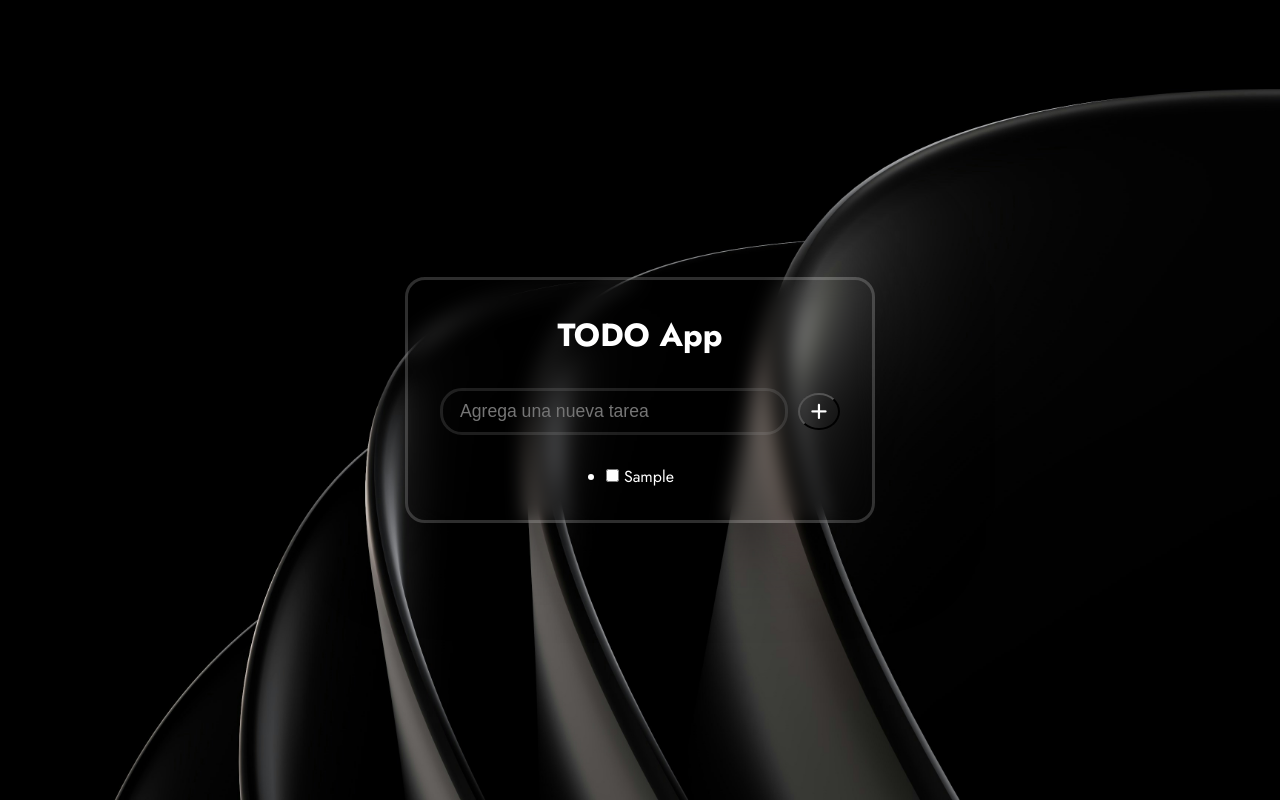
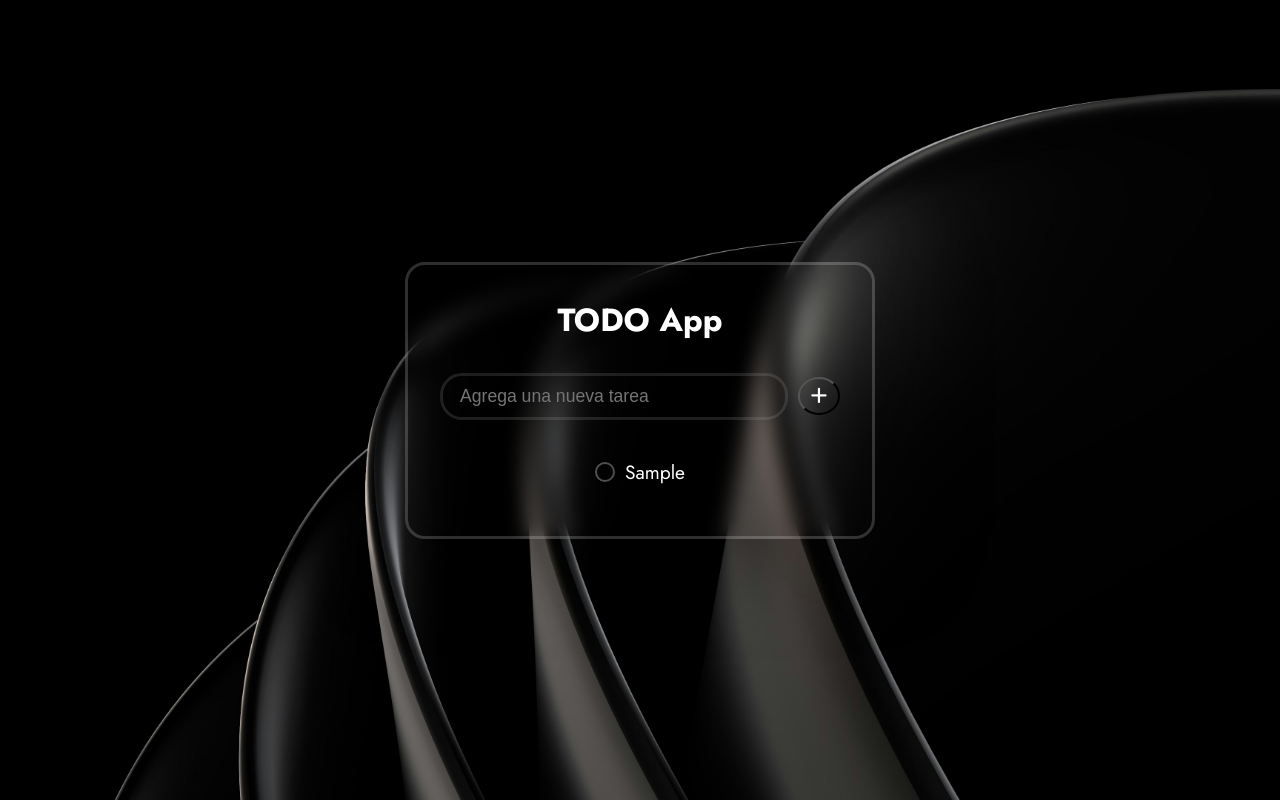
Before and after one commit to LA-Monty/incremento-git-flow, a plain HTML site: page index.html in a window 1280 px wide. Both pictures are taken after typing "Sample" into the empty fields and a click on the button 819 px from the left and 343 px from the top of the page. Drawn offline with Linux system fonts and the light colour scheme.

Commit message:
Ultimos cambios UI

```diff
--- a/css/styles.css
+++ b/css/styles.css
@@ -96,3 +96,51 @@ body {
 .empty-image{
     width: 40%;
 }
+
+#task-list li{
+    display: flex;
+    align-items: center;
+    justify-content: space-between;
+    margin-bottom: 10px;
+    padding: 8px 10px;
+    border-radius: 30px;
+    font-size: 1.2rem;
+    color: #fff;
+    position: relative;
+    transition: box-shadow 0.2s ease;
+}
+
+#task-list li:hover {
+    box-shadow: 0 0 10px rgba(0, 0, 0, 0.1);
+}
+
+#task-list li .checkbox {
+    min-width: 20px;
+    height: 20px;
+    border: 2px solid rgba(255, 255, 255, 0.3);
+    background: transparent;
+    border-radius: 50%;
+    appearance: none;
+    cursor: pointer;
+    transition: all 0,2s ease;
+}
+
+#task-list li.checkbox:checked{
+    background-color: aqua;
+    transform: scale(1.1);
+}
+
+#task-list li .checkbox:checked::before{
+    content: '\2713';
+    color: #fff;
+    display: flex;
+    justify-content: center;
+    align-items: center;
+    font-size: 1rem;
+}
+
+#task-list li span{
+    flex: 1;
+    margin-left: 10px;
+    word-wrap: break-word;
+}
```
